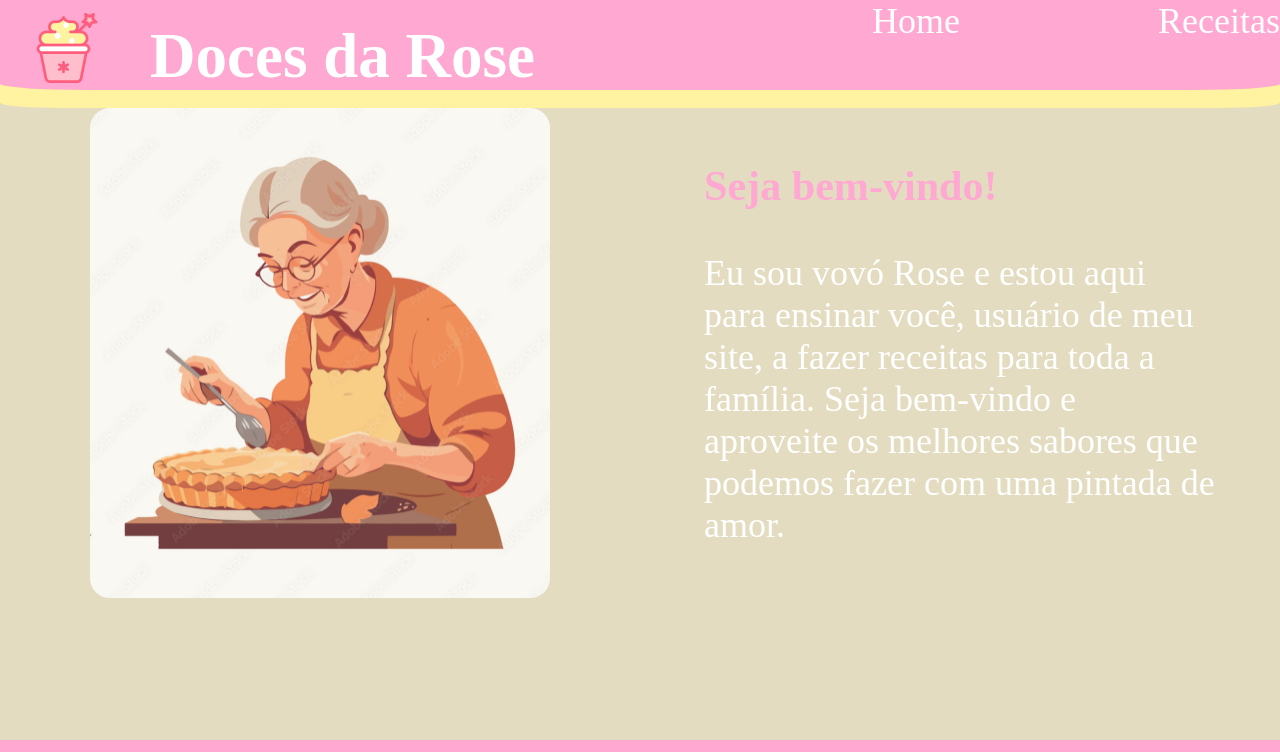
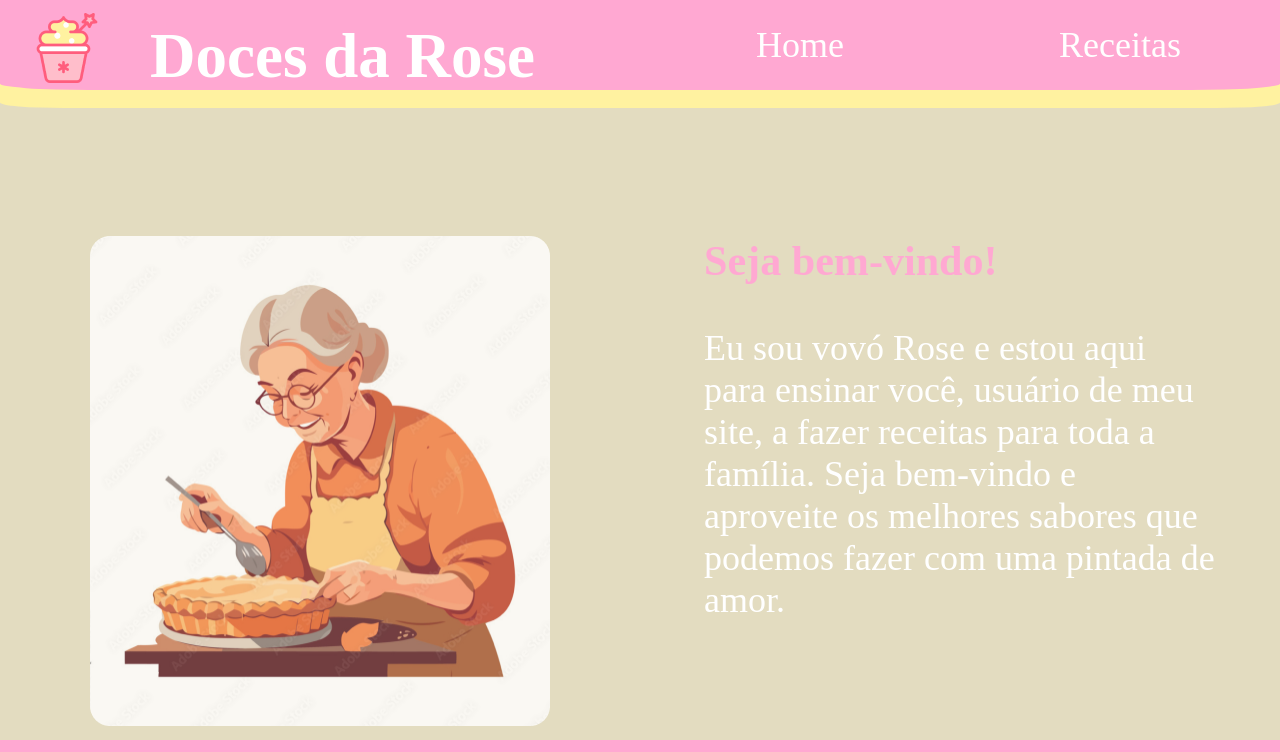
Before and after one commit to JP-Conde5/MyReact, a React (Vite) app: page / in a window 1280 px wide. Shown: the top 752 px of the page. Built offline with nearby package versions, Linux system fonts and the light colour scheme; grey boxes are pictures that could not be loaded; a web font is replaced by a local one.

Commit message:
Tá indo

```diff
--- a/src/components/Header/index.tsx
+++ b/src/components/Header/index.tsx
@@ -14,10 +14,10 @@ export function Header(){
                 <nav>
                     <ul>
                         <li>
-                            <a href="">Home</a>
+                            <a href="/">Home</a>
                         </li>
                         <li>
-                            <a href="">Receitas</a>
+                            <a href="/revenues">Receitas</a>
                         </li>
                     </ul>
                 </nav>
--- a/src/components/Header/style.ts
+++ b/src/components/Header/style.ts
@@ -46,8 +46,9 @@ export const Header = styled.header`
                 width: 100%;
                 height: 100%;
                 display: flex;
-
+                text-align: center;
                 a{
+                    margin-top: 1.5rem;
                     width: 100%;
                     text-decoration: none;
                     color: ${cores.branco};
--- a/src/pages/Home/style.ts
+++ b/src/pages/Home/style.ts
@@ -5,11 +5,12 @@ export const Home = styled.section`
     width: 100%;
     display: flex;
     justify-content: center;
+    alingn-items: center;
     div{
         width: 50%;
         display: flex;
         justify-content: center;
-        align-items: center;
+        padding-top: 8rem;
         img{
             width: 28.75rem;
             height: 30.625rem;
--- a/src/routes/index.tsx
+++ b/src/routes/index.tsx
@@ -6,7 +6,7 @@ export function Rout(){
         <Routes>
             <Route path="/" element={<PageLayout/>}>
                 <Route path="" element={<PageHome/>}/>
-                <Route path="receitas" element={<PageRevenues/>} />
+                <Route path="revenues" element={<PageRevenues/>} />
             </Route>
         </Routes>
     )
```
